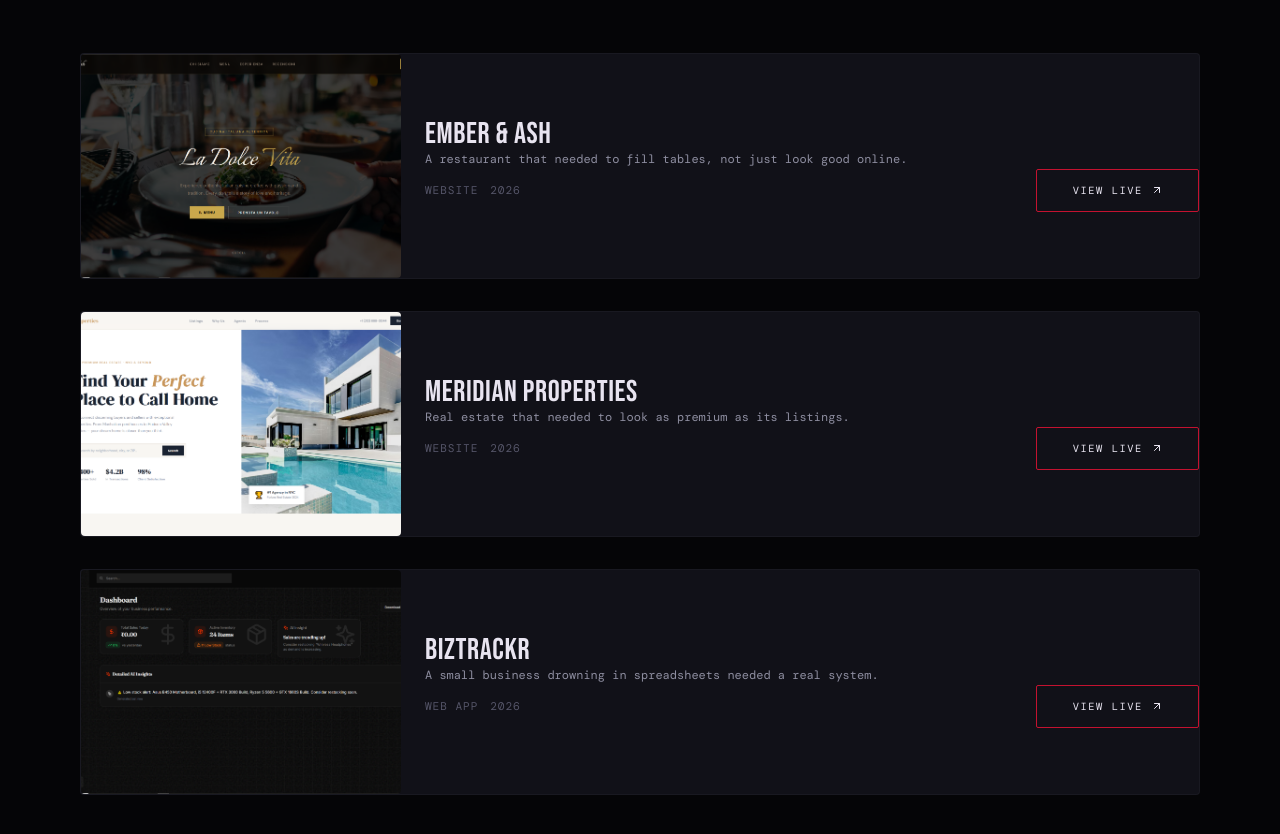
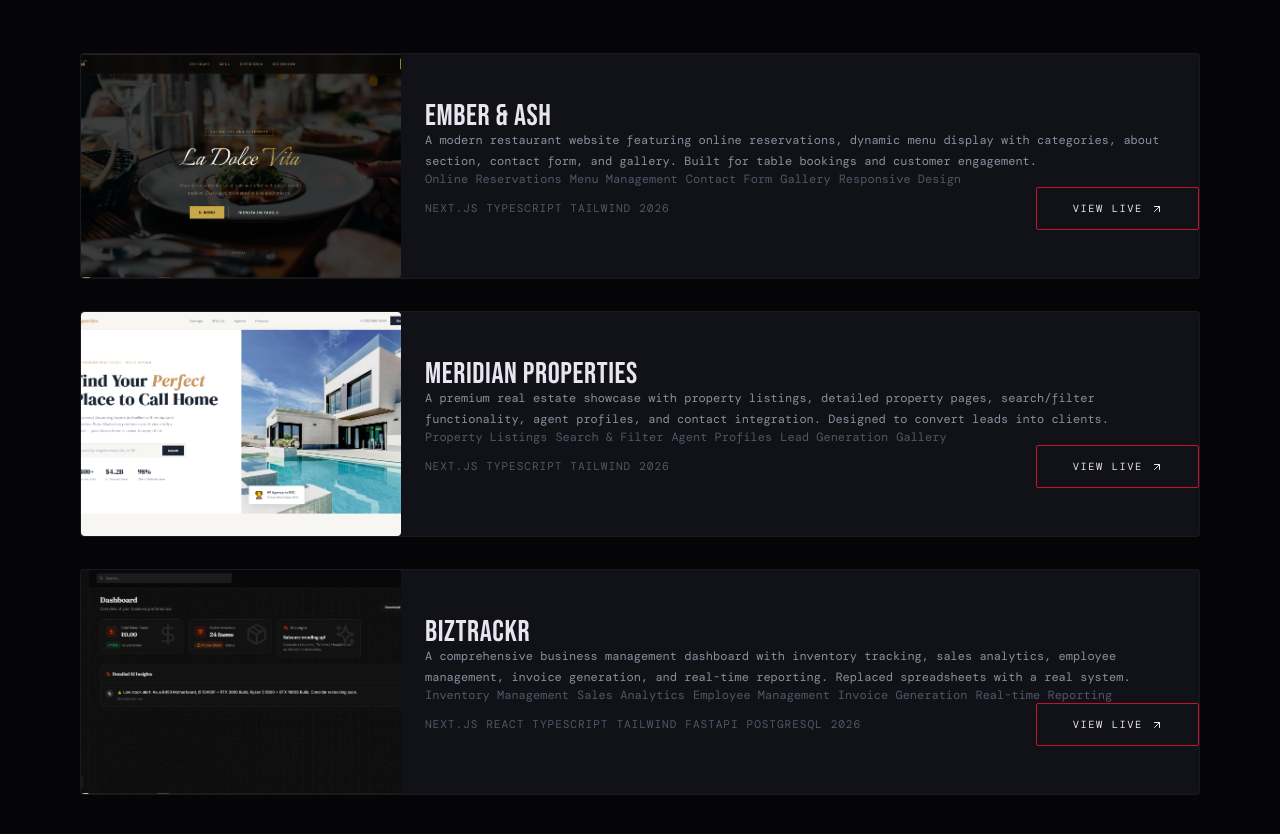
Before and after one commit to inqgamerz48/portfolio, a Next.js app: page / in a window 1280 px wide. Shown: the part 2440-3274 px from the top of the page. Built offline with nearby package versions, Linux system fonts and the light colour scheme; a web font is replaced by a local one.

Commit message:
Add more detailed project descriptions and features

```diff
--- a/src/components/sections/Projects.tsx
+++ b/src/components/sections/Projects.tsx
@@ -7,8 +7,9 @@ const staticProjects = [
   {
     id: 'ember-ash',
     title: 'Ember & Ash',
-    description: 'A restaurant that needed to fill tables, not just look good online.',
-    stack: ['Website'],
+    description: 'A modern restaurant website featuring online reservations, dynamic menu display with categories, about section, contact form, and gallery. Built for table bookings and customer engagement.',
+    features: ['Online Reservations', 'Menu Management', 'Contact Form', 'Gallery', 'Responsive Design'],
+    stack: ['Next.js', 'TypeScript', 'Tailwind'],
     year: '2026',
     image: '/projects/ss1.PNG',
     liveUrl: 'https://inq-restaurant-demo.vercel.app/',
@@ -16,8 +17,9 @@ const staticProjects = [
   {
     id: 'meridian-properties',
     title: 'Meridian Properties',
-    description: 'Real estate that needed to look as premium as its listings.',
-    stack: ['Website'],
+    description: 'A premium real estate showcase with property listings, detailed property pages, search/filter functionality, agent profiles, and contact integration. Designed to convert leads into clients.',
+    features: ['Property Listings', 'Search & Filter', 'Agent Profiles', 'Lead Generation', 'Gallery'],
+    stack: ['Next.js', 'TypeScript', 'Tailwind'],
     year: '2026',
     image: '/projects/ss2.PNG',
     liveUrl: 'https://inq-realestate-demo.vercel.app/',
@@ -25,8 +27,9 @@ const staticProjects = [
   {
     id: 'biztrackr',
     title: 'BizTrackr',
-    description: 'A small business drowning in spreadsheets needed a real system.',
-    stack: ['Web App'],
+    description: 'A comprehensive business management dashboard with inventory tracking, sales analytics, employee management, invoice generation, and real-time reporting. Replaced spreadsheets with a real system.',
+    features: ['Inventory Management', 'Sales Analytics', 'Employee Management', 'Invoice Generation', 'Real-time Reporting'],
+    stack: ['Next.js', 'React', 'TypeScript', 'Tailwind', 'FastAPI', 'PostgreSQL'],
     year: '2026',
     image: '/projects/ss4.PNG',
     liveUrl: 'https://biztrackr-grand-enterprise.vercel.app/',
@@ -71,10 +74,15 @@ export function Projects() {
                     <div>
                       <h3 className="font-display text-2xl md:text-3xl text-parchment tracking-wider">{p.title}</h3>
                       <p className="text-mist mt-2">{p.description}</p>
+                      <div className="flex flex-wrap gap-2 mt-3">
+                        {p.features.map((f) => (
+                          <span key={f} className="text-xs text-ash bg-ink px-2 py-1 rounded">{f}</span>
+                        ))}
+                      </div>
                     </div>
                   </div>
                   <div className="mt-4 flex items-center justify-between">
-                    <div className="flex items-center gap-3 text-mono-sm text-ash">
+                    <div className="flex flex-wrap items-center gap-2 text-mono-sm text-ash">
                       {p.stack.map((s) => (
                         <span key={s}>{s}</span>
                       ))}
```
